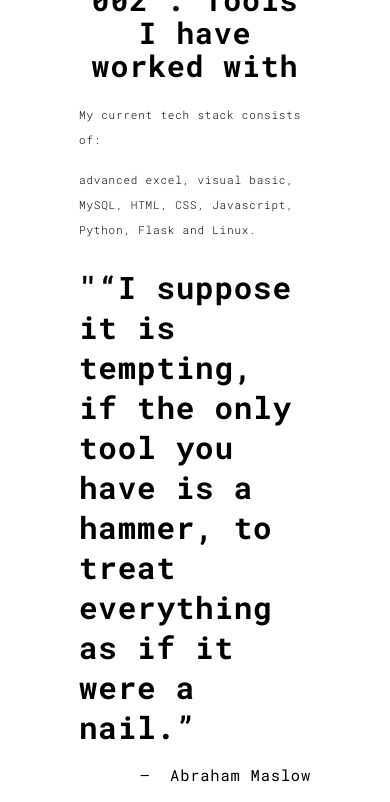
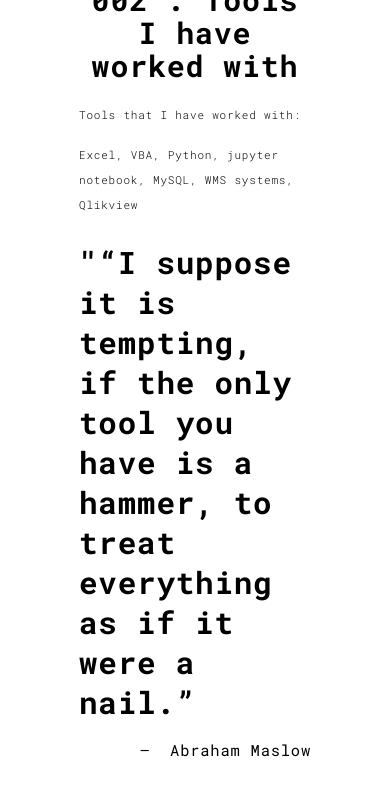
Before and after one commit to peter-september/My_first_site, a Flask app: page /work.html in a window 390 px wide. Shown: the part 2301-3103 px from the top of the page. Run offline with Flask 2, Linux system fonts and the light colour scheme; some libraries are stand-ins or nearby versions.

Commit message:
fleshing out work

```diff
--- a/templates/index.html
+++ b/templates/index.html
@@ -59,7 +59,7 @@
                 <span id="typed-strings">
                   <span>Hello,I'm Peter September</span>
                   <span>A Python Developer...</span>
-                  <span>...or at least trying to be</span>
+                  <span>And a full stack developer</span>
                 </span>
                 <span id="typed"></span>
               </h1>
--- a/templates/work.html
+++ b/templates/work.html
@@ -108,8 +108,8 @@
           <div class="text-center">
             <h1 class="h2">002 : Tools I have worked with</h1>
           </div>
-          <p>My current tech stack consists of:<br>
-            <p>advanced excel, visual basic, MySQL, HTML, CSS, Javascript, Python, Flask and Linux.</p>
+          <p>Tools that I have worked with:<br>
+            <p>Excel, VBA, Python, jupyter notebook, MySQL, WMS systems, Qlikview</p>
           </p>
 
           <blockquote>
@@ -118,9 +118,85 @@
           </blockquote>
         </div>
       </div>
+<div class="section-container">
+  <div class="container">
+    <div class="row">
+      <div class="col-xs-12">
+        <img src="static/assets/images/work001n-01.jpg" class="img-responsive" alt="">
+        <div class="card-container">
+          <div class="text-center">
+            <h1 class="h2">My Catalog experience</h1>
+          </div>
+          <p>Under the catalogue operations manager, I was responsible for training and managing the attribute team which consisted of 12 people. In addition to this, I was also responsible for assisting and training the product specialists on their roles and creating processes for the product specialists. I then progressed to training a specialized team of 3 agents to solve Warehouse management (WMS) issues as well as trend tracking, to solve issues that had not yet been highlighted in stakeholder meetings. Within those roles, I gained experience managing a large team as well as a more specialized team and setting realistic deadlines dependent on external factors as well as providing feedback to the Stakeholders which consisted of EXCO members and department heads.</p>
+          </p>
+
+          <blockquote>
+            <p>"We can not solve our problems with the same level of thinking that created them"</p>
+            <small class="pull-right">Albert Einstein</small>
+          </blockquote>
+        </div>
+      </div>
 
 
 
+      <div class="col-md-8 col-md-offset-2 section-container-spacer">
+        <div class="row">
+          <div class="col-xs-12 col-md-6">
+            <img src="static/assets/images/work001n-02.jpg" class="img-responsive" alt="">
+          </div>
+          <div class="col-xs-12 col-md-6">
+            <img src="static/assets/images/work001n-03.jpg" class="img-responsive" alt="">
+          </div>
+        </div>
+      </div>
+
+      <div class="col-xs-12">
+        <img src="static/assets/images/work001n-04.jpg" class="img-responsive" alt="">
+      </div>
+
+    </div>
+  </div>
+</div>
+
+<div class="section-container">
+  <div class="container">
+    <div class="row">
+      <div class="col-xs-12">
+        <img src="static/assets/images/work001n-01.jpg" class="img-responsive" alt="">
+        <div class="card-container">
+          <div class="text-center">
+            <h1 class="h2">My supply chain experience</h1>
+          </div>
+          <p>The core focus of my role is streamlining the departments reports, shifting it from weekly reports to daily reports which are used for OPCO sessions as well as feedback to our suppliers and 3rd party sellers. Part of my responsibilities are Extracting the data and building a daily report used for analysis, using a combination of MySQL and Visual Basic. This report is provided to OPCO members to assist with making decisions concerning stock and supplier-based issues. Extracting the data and building a weekly report sent to our retail department as well as third party sellers over Zendesk and many other Ad-hoc tasks regarding large datasets.
+          </p>
+
+          <blockquote>
+            <p>"A problem well put is half solved."</p>
+            <small class="pull-right">John Dewey</small>
+          </blockquote>
+        </div>
+      </div>
+
+
+
+      <div class="col-md-8 col-md-offset-2 section-container-spacer">
+        <div class="row">
+          <div class="col-xs-12 col-md-6">
+            <img src="static/assets/images/work001n-02.jpg" class="img-responsive" alt="">
+          </div>
+          <div class="col-xs-12 col-md-6">
+            <img src="static/assets/images/work001n-03.jpg" class="img-responsive" alt="">
+          </div>
+        </div>
+      </div>
+
+      <div class="col-xs-12">
+        <img src="static/assets/images/work001n-04.jpg" class="img-responsive" alt="">
+      </div>
+
+    </div>
+  </div>
+</div>
       <div class="col-md-8 col-md-offset-2 section-container-spacer">
         <div class="row">
           <div class="col-xs-12 col-md-6">
```
